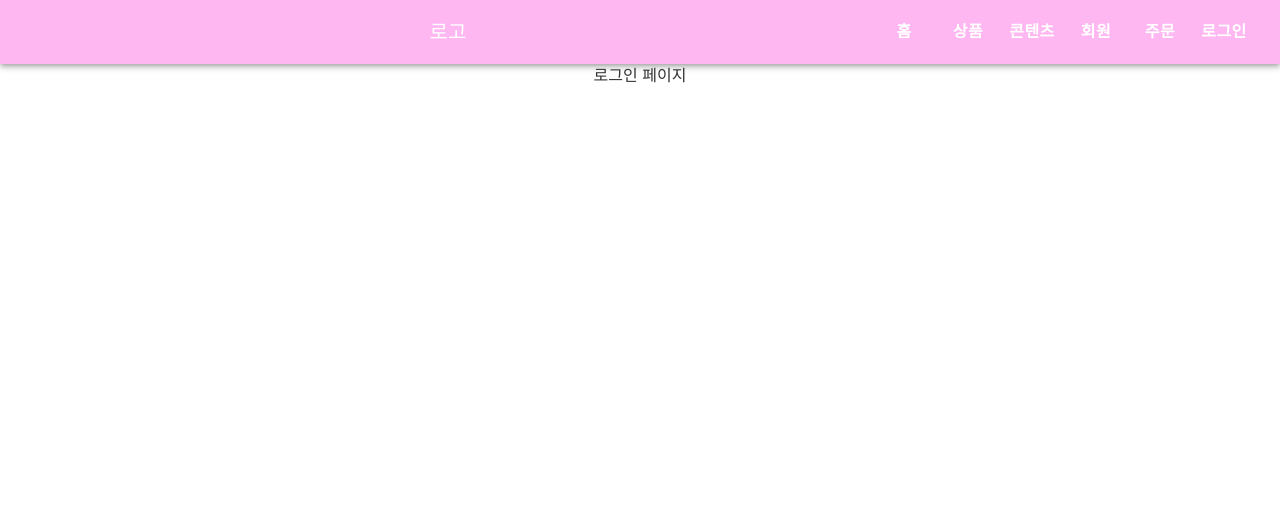
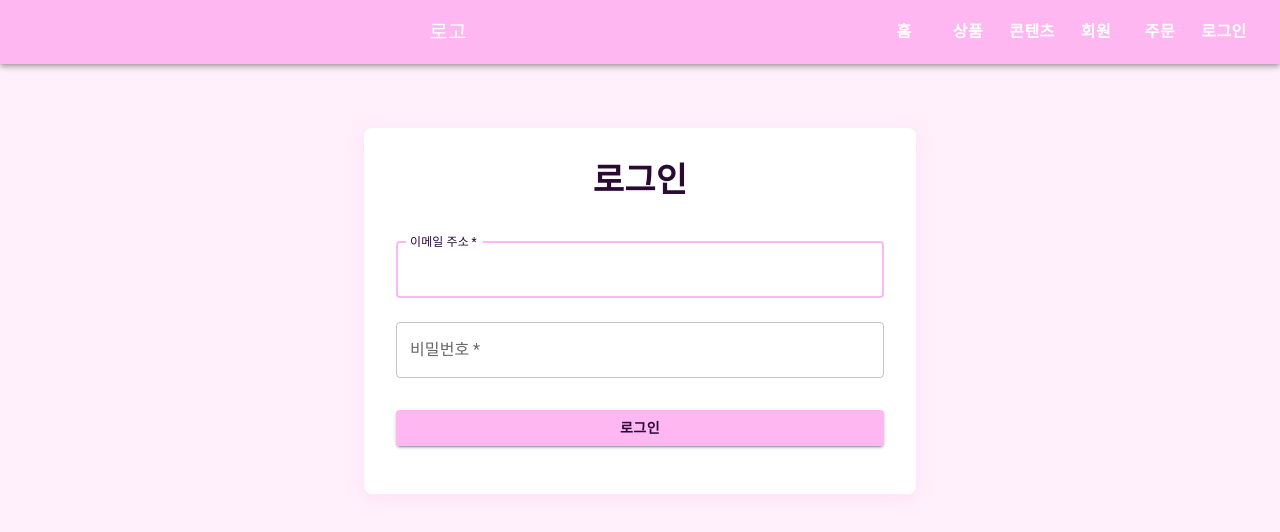
Before and after one commit to himedia-project/friend-zoo-admin, a React (Create React App) app: page /login in a window 1280 px wide. Shown: the top 532 px of the page. Built offline with nearby package versions, Linux system fonts and the light colour scheme; a web font is replaced by a local one.

Commit message:
로그인 페이지 구현 완성

```diff
--- /dev/null
+++ b/src/api/axiosInstance.js
@@ -0,0 +1,57 @@
+import axios from 'axios';
+import store from '../store';
+import { setAccessToken } from '../slices/loginSlice';
+import { API_SERVER_HOST } from '../config/apiConfig';
+const axiosInstance = axios.create({
+  baseURL: `${API_SERVER_HOST}/api/admin`,
+  // 쿠키 허용
+  withCredentials: true,
+});
+
+const refreshJWT = async () => {
+  const res = await axiosInstance.get(`/member/refresh`);
+
+  console.log('----------------------');
+  console.log(res.data);
+
+  return res.data;
+};
+
+axiosInstance.interceptors.request.use(
+  (config) => {
+    const token = store.getState().loginSlice.accessToken;
+    if (token) {
+      config.headers.Authorization = `Bearer ${token}`;
+    }
+    return config;
+  },
+  (error) => {
+    return Promise.reject(error);
+  },
+);
+
+axiosInstance.interceptors.response.use(
+  (response) => {
+    return response;
+  },
+  async (error) => {
+    // const navigate = useNavigate();
+    console.log('interceptor error: ', error);
+    if (
+      error.response.data &&
+      error.response.data.error === 'ERROR_ACCESS_TOKEN'
+    ) {
+      const result = await refreshJWT();
+      console.log('refreshJWT RESULT', result);
+
+      const accessToken = result.newAccessToken;
+
+      store.dispatch(setAccessToken(accessToken));
+
+      return axiosInstance(error.config); // 재요청
+    }
+    return Promise.reject(error);
+  },
+);
+
+export default axiosInstance;
--- /dev/null
+++ b/src/api/loginApi.js
@@ -0,0 +1,17 @@
+import axiosInstance from './axiosInstance';
+import axios from 'axios';
+import { API_SERVER_HOST } from '../config/apiConfig';
+
+const host = `${API_SERVER_HOST}/api/admin/member`;
+
+export const loginPost = async (email, password) => {
+  const response = await axios.post(
+    `${host}/login`,
+    { email, password },
+    {
+      withCredentials: true,
+    },
+  );
+  console.log(response.data);
+  return response.data;
+};
--- /dev/null
+++ b/src/components/common/AlertModal.js
@@ -0,0 +1,54 @@
+import React from 'react';
+import {
+  Dialog,
+  DialogTitle,
+  DialogContent,
+  DialogActions,
+  Button,
+  Typography,
+} from '@mui/material';
+
+const AlertModal = ({ open, onClose, title, message, isSuccess }) => {
+  return (
+    <Dialog
+      open={open}
+      onClose={onClose}
+      PaperProps={{
+        sx: {
+          borderRadius: 2,
+          boxShadow: '0 4px 20px rgba(255, 183, 242, 0.25)',
+        },
+      }}
+    >
+      <DialogTitle
+        sx={{
+          bgcolor: isSuccess ? '#FFB7F2' : '#FFE0F7',
+          color: '#2A0934',
+          fontWeight: 'bold',
+        }}
+      >
+        {title}
+      </DialogTitle>
+      <DialogContent sx={{ mt: 2 }}>
+        <Typography color="#2A0934">{message}</Typography>
+      </DialogContent>
+      <DialogActions sx={{ p: 2 }}>
+        <Button
+          onClick={onClose}
+          sx={{
+            bgcolor: '#FFB7F2',
+            color: '#2A0934',
+            fontWeight: 'bold',
+            '&:hover': {
+              bgcolor: '#FF9BE8',
+            },
+          }}
+        >
+          확인
+        </Button>
+      </DialogActions>
+    </Dialog>
+  );
+};
+
+export default AlertModal;
--- /dev/null
+++ b/src/config/apiConfig.js
@@ -0,0 +1,2 @@
+export const API_SERVER_HOST = 'http://localhost:8080';
+export const FRONT_HOST = 'http://localhost:3001';
--- a/src/pages/LoginPage.js
+++ b/src/pages/LoginPage.js
@@ -1,11 +1,166 @@
-import React from 'react';
+import React, { useState } from 'react';
+import { loginPost } from '../api/loginApi';
+import AlertModal from '../components/common/AlertModal';
 import Header from '../components/layouts/Header';
+import { login } from '../slices/loginSlice';
+import { useNavigate } from 'react-router-dom';
+
+import {
+  Container,
+  Box,
+  TextField,
+  Button,
+  Typography,
+  Paper,
+} from '@mui/material';
+import { useDispatch } from 'react-redux';
 
 const LoginPage = () => {
+  const dispatch = useDispatch();
+  const navigate = useNavigate();
+  const [email, setEmail] = useState('');
+  const [password, setPassword] = useState('');
+  const [openAlert, setOpenAlert] = useState(false);
+  const [alertMessage, setAlertMessage] = useState('');
+  const [isSuccess, setIsSuccess] = useState(false);
+
+  const handleSubmit = async (e) => {
+    e.preventDefault();
+    try {
+      const result = await loginPost(email, password);
+      dispatch(
+        login({
+          email: result.email,
+          roles: result.roles,
+          accessToken: result.accessToken,
+        }),
+      );
+
+      setIsSuccess(true);
+      setAlertMessage('로그인이 성공하였습니다');
+      setOpenAlert(true);
+      setEmail('');
+      setPassword('');
+    } catch (error) {
+      setIsSuccess(false);
+      setAlertMessage('로그인에 실패하였습니다');
+      setOpenAlert(true);
+    }
+  };
+
+  const handleCloseAlert = () => {
+    setOpenAlert(false);
+    if (isSuccess) {
+      navigate('/');
+    }
+  };
+
   return (
-    <div>
+    <div style={{ backgroundColor: '#FFF0FB', minHeight: '100vh' }}>
       <Header />
-      <h1>로그인 페이지</h1>
+      <Container maxWidth="sm">
+        <Box sx={{ mt: 8, mb: 4 }}>
+          <Paper
+            elevation={3}
+            sx={{
+              p: 4,
+              borderRadius: 2,
+              boxShadow: '0 4px 20px rgba(255, 183, 242, 0.25)',
+            }}
+          >
+            <Typography
+              variant="h4"
+              component="h1"
+              align="center"
+              gutterBottom
+              sx={{
+                color: '#2A0934',
+                fontWeight: 'bold',
+                mb: 3,
+              }}
+            >
+              로그인
+            </Typography>
+            <form onSubmit={handleSubmit}>
+              <TextField
+                margin="normal"
+                required
+                fullWidth
+                id="email"
+                label="이메일 주소"
+                name="email"
+                autoComplete="email"
+                autoFocus
+                value={email}
+                onChange={(e) => setEmail(e.target.value)}
+                sx={{
+                  '& .MuiOutlinedInput-root': {
+                    '&:hover fieldset': {
+                      borderColor: '#FFB7F2',
+                    },
+                    '&.Mui-focused fieldset': {
+                      borderColor: '#FFB7F2',
+                    },
+                  },
+                  '& .MuiInputLabel-root.Mui-focused': {
+                    color: '#2A0934',
+                  },
+                }}
+              />
+              <TextField
+                margin="normal"
+                required
+                fullWidth
+                name="password"
+                label="비밀번호"
+                type="password"
+                id="password"
+                autoComplete="current-password"
+                value={password}
+                onChange={(e) => setPassword(e.target.value)}
+                sx={{
+                  '& .MuiOutlinedInput-root': {
+                    '&:hover fieldset': {
+                      borderColor: '#FFB7F2',
+                    },
+                    '&.Mui-focused fieldset': {
+                      borderColor: '#FFB7F2',
+                    },
+                  },
+                  '& .MuiInputLabel-root.Mui-focused': {
+                    color: '#2A0934',
+                  },
+                }}
+              />
+              <Button
+                type="submit"
+                fullWidth
+                variant="contained"
+                sx={{
+                  mt: 3,
+                  mb: 2,
+                  bgcolor: '#FFB7F2',
+                  color: '#2A0934',
+                  fontWeight: 'bold',
+                  '&:hover': {
+                    bgcolor: '#FF9BE8',
+                  },
+                }}
+              >
+                로그인
+              </Button>
+            </form>
+          </Paper>
+        </Box>
+      </Container>
+
+      <AlertModal
+        open={openAlert}
+        onClose={handleCloseAlert}
+        title={isSuccess ? '로그인 성공' : '로그인 실패'}
+        message={alertMessage}
+        isSuccess={isSuccess}
+      />
     </div>
   );
 };
```
